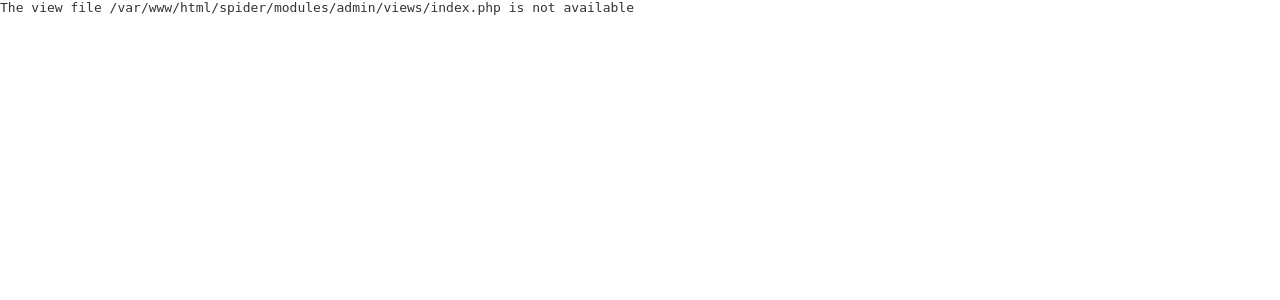
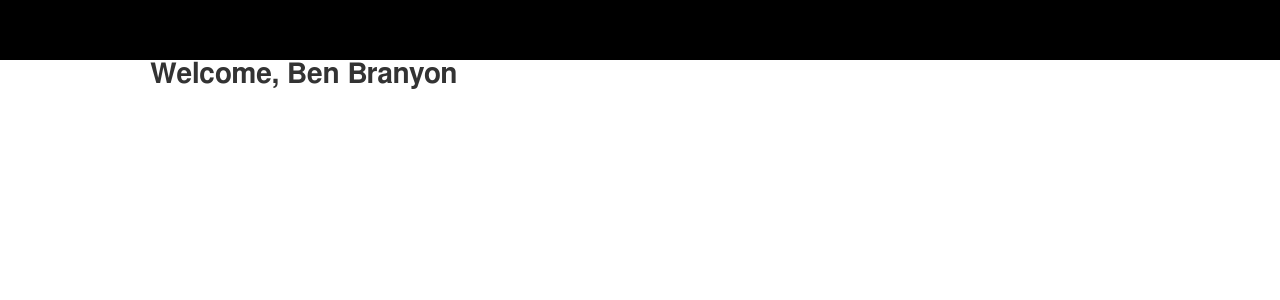
Before and after one commit to benbranyon/sequoiacms, a PHP site: page /spidercms/admin/index in a window 1280 px wide. Shown: the top 300 px of the page. Run offline with PHP 8.4, Linux system fonts and the light colour scheme; a user stored in the database is signed in; data comes from the database, SQL or seed files in the repository.

Commit message:
begin admin panel layout and skin

```diff
--- a/application/public/css/admin.css
+++ b/application/public/css/admin.css
@@ -1,3 +1,17 @@
+#header-content {
+	height: 60px;
+	color: white;
+	background-color:black;
+}
+
+#content-wrapper {
+	width: 980px;
+	margin: 0 auto;
+}
+
+.page-title { height: 30px; position:fixed; text-align: center;}
+.page-title h2 { font-size: 28px; }
+
 h1.admin-login
 {
     text-shadow: 0 1px 0 rgba(255, 255, 255, .7), 0px 2px 0 rgba(0, 0, 0, .5);
--- a/spider/modules/admin/controllers/admin.php
+++ b/spider/modules/admin/controllers/admin.php
@@ -35,8 +35,12 @@ class AdminController extends Controller
 		}
 		else
 		{
+			$user_id = $_SESSION['user_id'];
+			$result = mysql_query("SELECT * FROM users WHERE id = '$user_id'")or die(mysql_error());
+			$user = mysql_fetch_object($result);
+			$user = get_object_vars($user);
 			$view = new Adminview();
-			$view->set('headerMessage', 'Admin Panel'  );
+			$view->set('user', $user );
 			$view->render('index.php');
 		}
 	}
--- /dev/null
+++ b/spider/modules/admin/views/index.php
@@ -0,0 +1,3 @@
+<div class="page-title">
+	<h2>Welcome, <?php echo $user['first_name'] . ' ' . $user['last_name'] ;?></h2>
+</div>
--- a/spider/modules/admin/views/layouts/default.html
+++ b/spider/modules/admin/views/layouts/default.html
@@ -18,8 +18,6 @@
 			</div>
 		</div>
 	</header>
-	<div id="container">
-	</div>
 
 		<div id="content-wrapper">
 			<div id="content">
```
